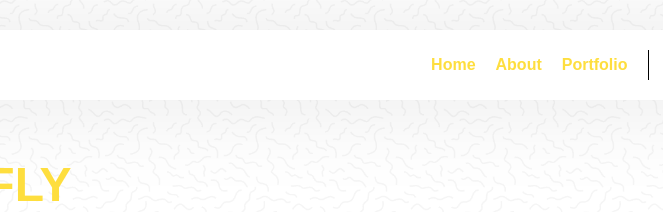
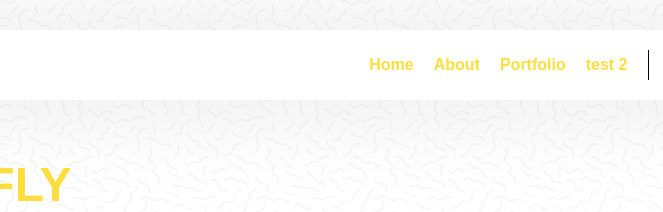
Before and after one commit to RaflyLesmana3003/revouKM, a plain HTML site: page index.html in a window 1280 px wide. Shown: the top 212 px of the page, 312-975 px from the left. Drawn offline with Linux system fonts and the light colour scheme.

Commit message:
update menu

```diff
--- a/index.html
+++ b/index.html
@@ -20,6 +20,8 @@
         <a href="#" class="active">Home</a>
         <a href="#">About</a>
         <a href="#">Portfolio</a>
+        <a href="#">test 2</a>
+
 
         <span class="vertical-divider"></span>
 
```
